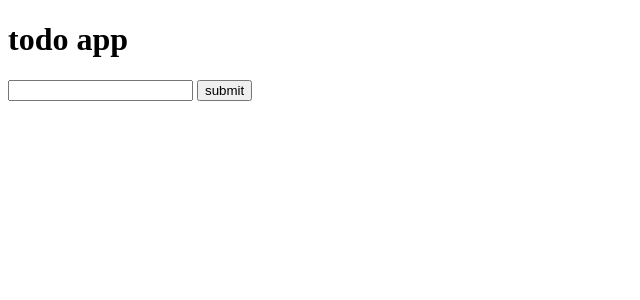
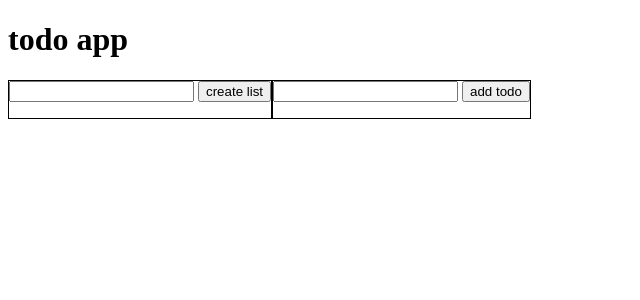
Before and after one commit to nxdf2015/todoapp-flask, a Flask app: page / in a window 1280 px wide. Shown: the top 300 px of the page, without its empty margins (0-640 px from the left). Run offline with Flask 2, Linux system fonts and the light colour scheme; data that the repository does not hold is empty.

Commit message:
add list

```diff
--- a/app.py
+++ b/app.py
@@ -24,31 +24,35 @@ class Todo(db.Model):
         return f"description={self.description}, completed={self.completed}"
 
 
-
-# Todo.query.delete()
-
-# db.session.commit()
-# todo = Todo(description="todo 1")
-
-# db.session.add(todo)
-# db.session.commit()
-
-# todos = Todo.query.all()
-# print(todos)
+class List(db.Model):
+    __tablename__ = "lists"
+    id = db.Column(db.Integer, primary_key=True)
+    description = db.Column(db.String, nullable=False)
 
 
 @app.route("/")
 def home():
 
-    print(Todo.query.all())
+    data = {
+        "todos":Todo.query.order_by(Todo.id).all(),
+        "lists":List.query.order_by(List.id).all()
 
-    return render_template("index.html",data=Todo.query.order_by(Todo.id).all())
+    }
+    return render_template("index.html",data=data)
 
 
-@app.route("/create" , methods=["post"])
-def create():
+@app.route("/create/list", methods=["post"])
+def create_list():
     description = request.form["description"]
-    print(description)
+    new_list = List(description=description)
+    db.session.add(new_list)
+    db.session.commit()
+    return redirect(url_for("home"))
+
+
+@app.route("/create/todo" , methods=["post"])
+def create_todo():
+    description = request.form["description"]
     new_todo = Todo(description=description)
     db.session.add(new_todo)
     db.session.commit()
@@ -59,7 +63,6 @@ def create():
 @app.route("/completed/<int:id>")
 def completed(id):
     todo = Todo.query.get(id)
-    print("-------------------------------",todo)
     todo.completed= not (todo.completed)
     db.session.commit()
     return jsonify({"completed" : todo.completed })
--- /dev/null
+++ b/static/style.css
@@ -0,0 +1,14 @@
+
+
+.container-app {
+    width: 100vw;
+    display: flex;
+
+}
+
+
+
+.container {
+
+    border : 1px solid;
+}
--- a/templates/index.html
+++ b/templates/index.html
@@ -4,24 +4,49 @@
     <meta charset="UTF-8">
     <meta http-equiv="X-UA-Compatible" content="IE=edge">
     <meta name="viewport" content="width=device-width, initial-scale=1.0">
+    <link rel="stylesheet" href="/static/style.css">
     <title>Document</title>
 </head>
 <body>
     <h1>todo app</h1>
-    <div class="container form">
-        <form action="/create" method="POST">
-            <input type="text" name="description" id="description">
-            <input type="submit" value="submit">
+    <div class="container-app">
+
+        <div class="container list-todo">
+            <div class="form-list">
+                <form action="/create/list" method="POST">
+                    <input type="text" name="description" class="description">
+                    <input type="submit" value="create list">
                 </form>
             </div>
+            <div class="list">
+                <ul>
+                    {% for item in data.lists %}
+                        <li>
+                            {{item.description}} <button>x</button>
+                        </li>
+                    {% endfor %}
+                </ul>
+
+            </div>
+        </div>
         <div class="container data">
-        {% for todo in data %}
+            <div class="form-todo">
+                <form action="/create/todo" method="POST">
+                    <input type="text" name="description" class="description">
+                    <input type="submit" value="add todo">
+                </form>
+            </div>
+            <ul class="todos">
+                {% for todo in data.todos %}
                 <li class="todo">
                     <input type="checkbox" data-id="{{todo.id}}" name="completed" class="todo-completed" {% if todo.completed %} checked {% endif %}>
                     {{todo.description}}
                     <button class="todo-remove" data-id="{{todo.id}}">x</button>
                 </li>
                  {% endfor %}
+            </ul>
+
+        </div>
     </div>
 
 <script>
@@ -49,6 +74,7 @@
 
 
 
+
     completed = document.querySelectorAll(".todo-completed")
 
     removeBtn = document.querySelectorAll(".todo-remove")
```
Also changed, not shown: migrations/versions/6557aea0db82_.py (added, +32 -0 lines). Lines whose indentation alone changed are shown as unchanged.
